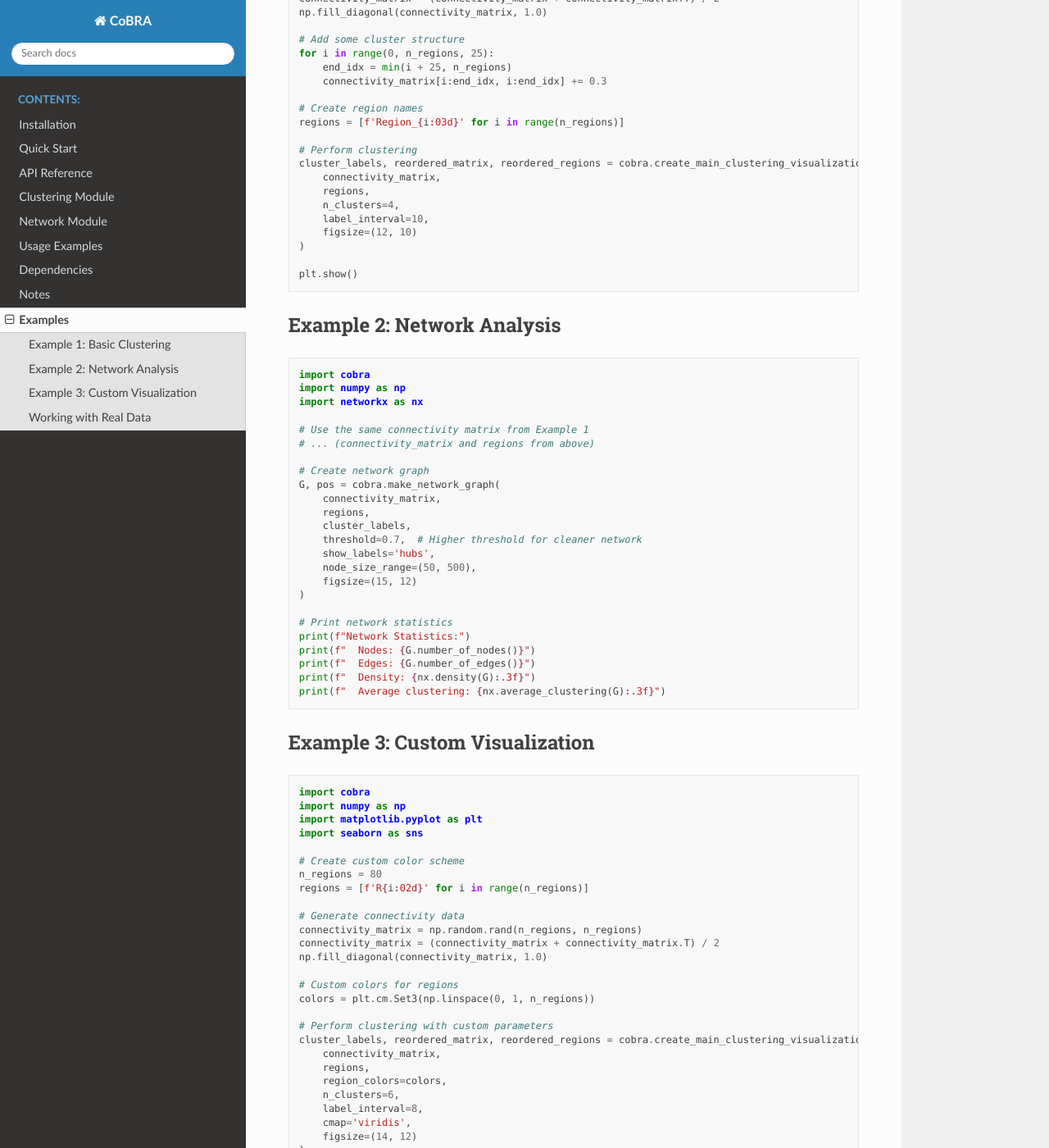
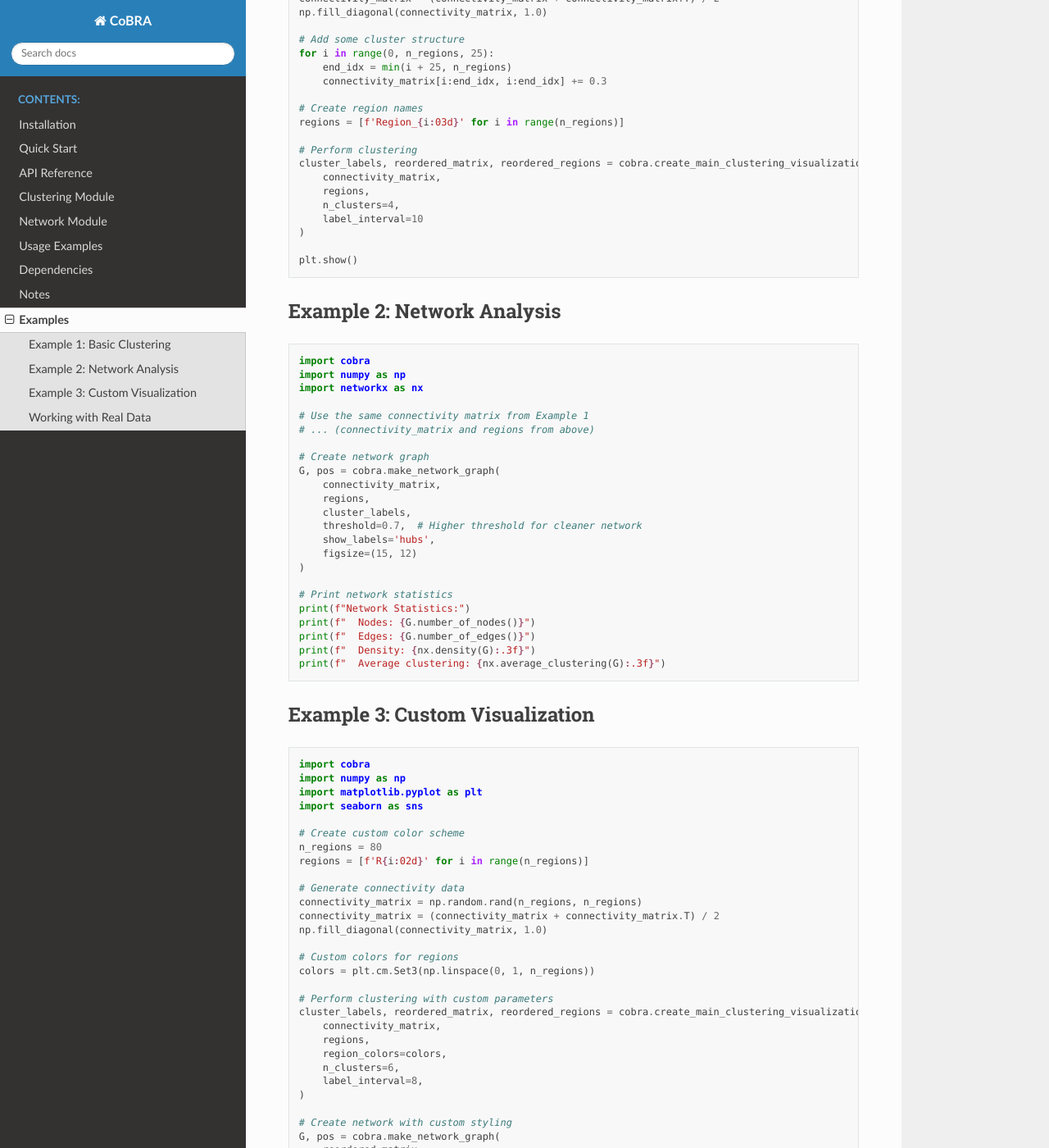
Before and after one commit to siddlokray/cobra, a Sphinx documentation site: the page built from docs/examples.rst, in a window 1280 px wide and 1400 px high, scrolled down 455 px. Shown: the whole window at 82% size. Built offline with Sphinx 7.4.7 and the Read the Docs theme 3.1.0, drawn with Linux system fonts in a browser that asks for light colours.

Commit message:
Update examples.rst

```diff
--- a/docs/examples.rst
+++ b/docs/examples.rst
@@ -34,8 +34,7 @@ Example 1: Basic Clustering
        connectivity_matrix,
        regions,
        n_clusters=4,
-       label_interval=10,
-       figsize=(12, 10)
+       label_interval=10
    )
 
    plt.show()
@@ -59,7 +58,6 @@ Example 2: Network Analysis
        cluster_labels,
        threshold=0.7,  # Higher threshold for cleaner network
        show_labels='hubs',
-       node_size_range=(50, 500),
        figsize=(15, 12)
    )
 
@@ -99,8 +97,6 @@ Example 3: Custom Visualization
        region_colors=colors,
        n_clusters=6,
        label_interval=8,
-       cmap='viridis',
-       figsize=(14, 12)
    )
 
    # Create network with custom styling
```
